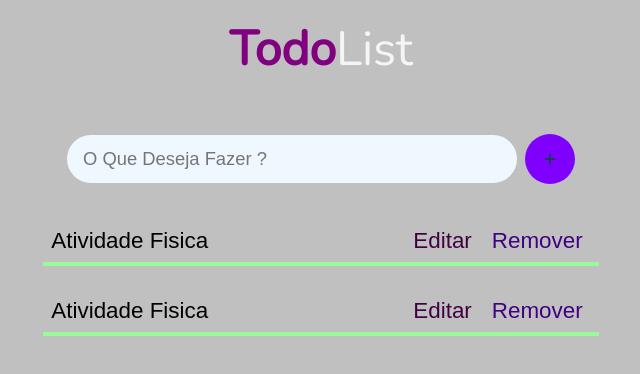
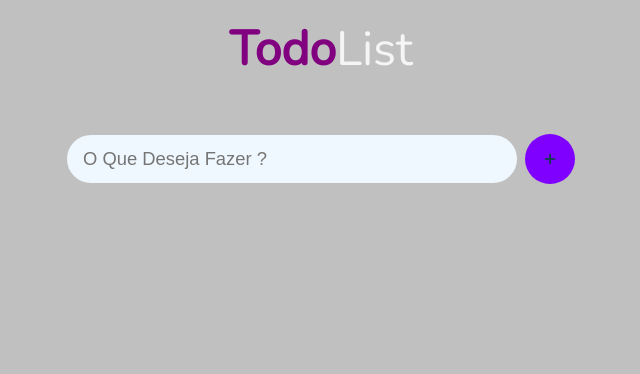
Before and after one commit to caiogrundler716/Lista-De-Afazeres, a plain HTML site: page index.html in a window 1280 px wide. Shown: the whole page, without its empty margins (319-959 px from the left). Drawn offline with nearby package versions, Linux system fonts and the light colour scheme.

Commit message:
organizando o codigo

```diff
--- a/index.html
+++ b/index.html
@@ -15,16 +15,13 @@
         <button class="addButton"><i class="fas fa-plus"></i></button>
     </div>
         <div class="container">
+            <!--
             <div class="item">
-                <input type="text" class="item_input" value="Atividade Fisica" disabled>
+                <input type="text" class="item_input" disabled>
                 <button class="editButton">Editar</button>
                 <button class="removeButton">Remover</button>
             </div>
-            <div class="item">
-                <input type="text" class="item_input" value="Atividade Fisica" disabled>
-                <button class="editButton">Editar</button>
-                <button class="removeButton">Remover</button>
-            </div>
+        -->
             </div>
         <script type="text/javascript" src="script.js"></script>
 </body>
--- a/script.js
+++ b/script.js
@@ -0,0 +1,2 @@
+const addButton = document.querySelector('.addButton');
+var inputValue = document.querySelector('.input')
```
